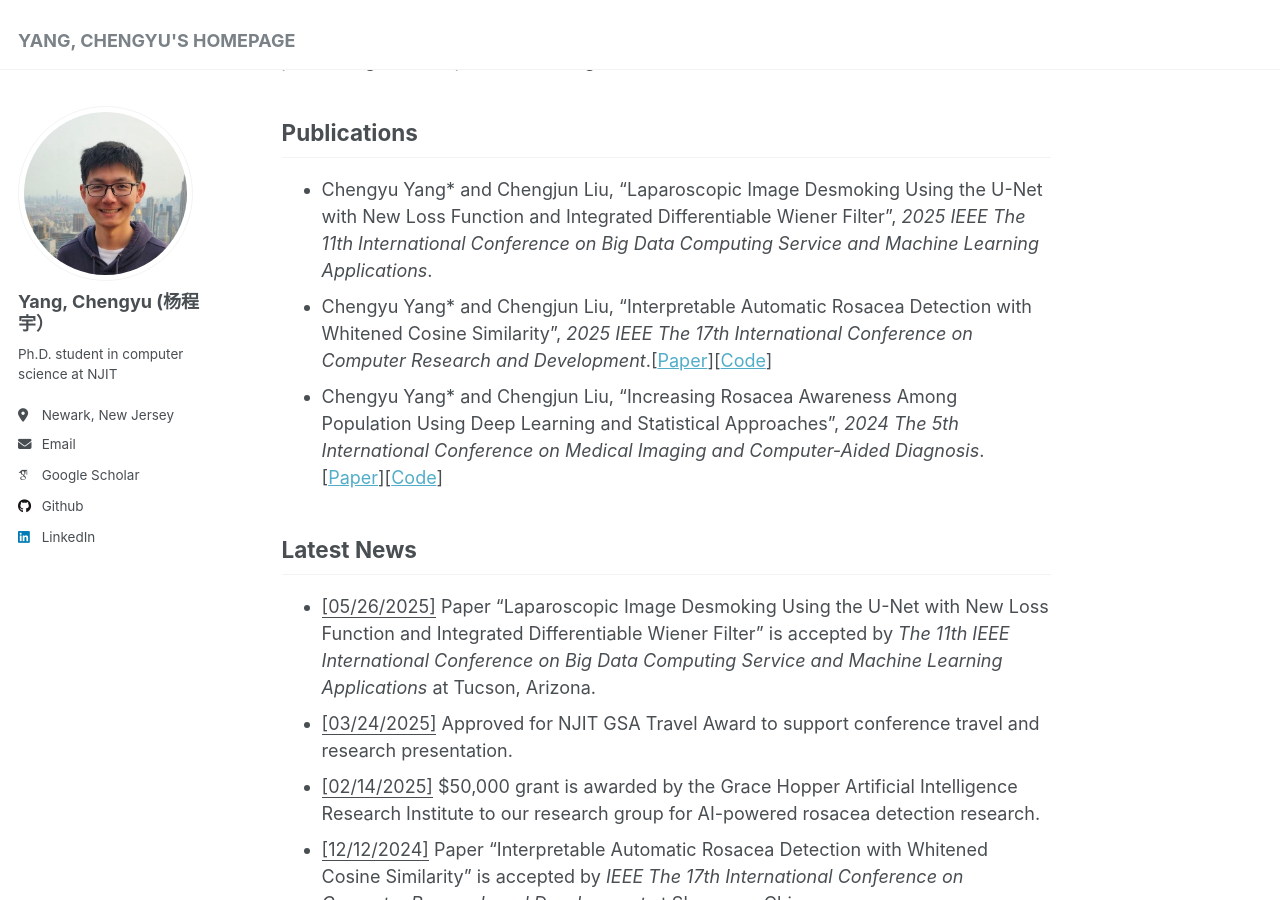
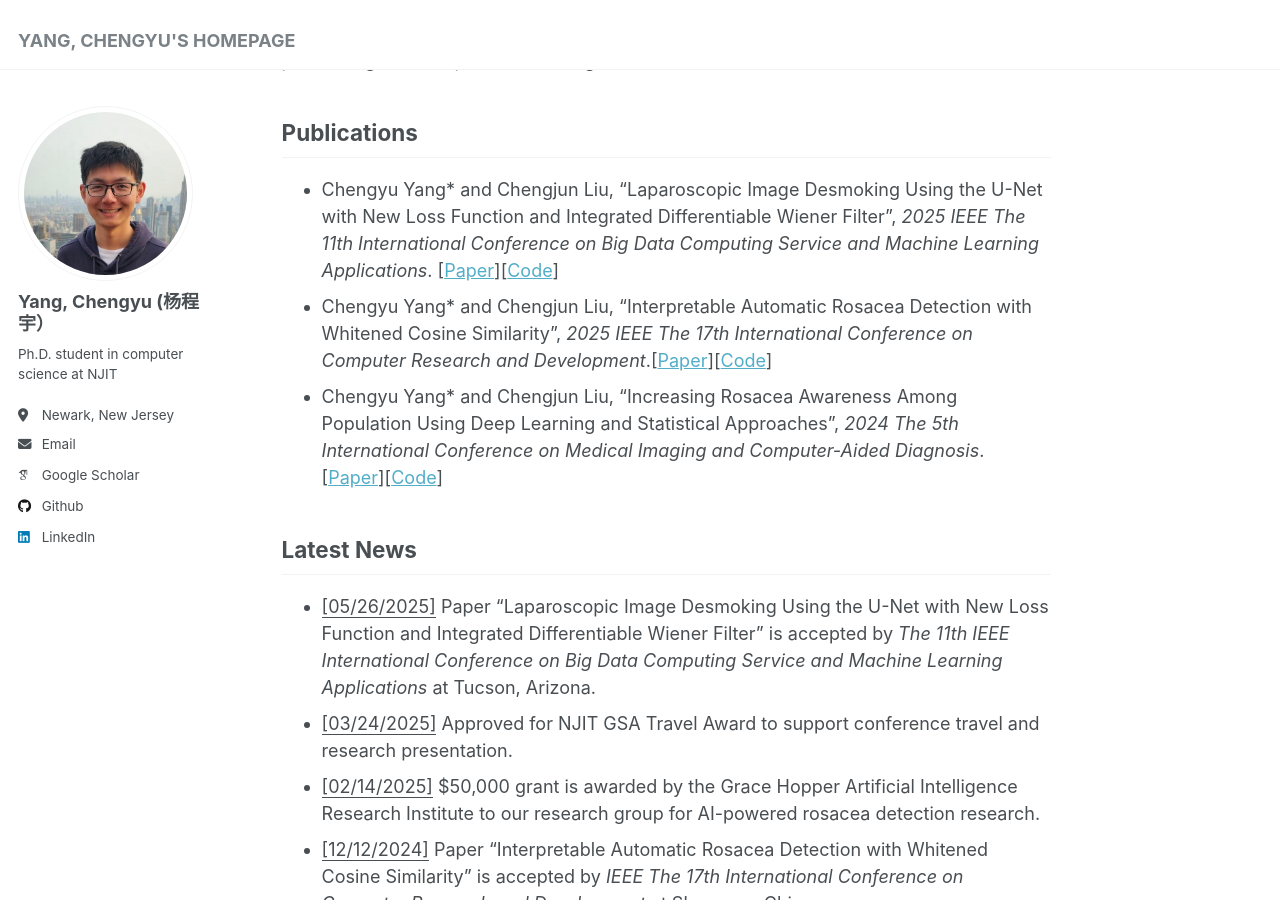
Before and after one commit to chengyuyang-njit/chengyuyang-njit.github.io, a Jekyll site: the page built from _pages/about.md, in a window 1280 px wide and 900 px high, scrolled down 332 px. Built offline with Jekyll 4.4.1, drawn with Linux system fonts in a browser that asks for light colours; some web fonts are replaced.

Commit message:
Update about.md

```diff
--- a/_pages/about.md
+++ b/_pages/about.md
@@ -15,7 +15,7 @@ Machine learning, particularly statistical learning and its application in medic
 
 Publications
 ------
-- Chengyu Yang* and Chengjun Liu, "Laparoscopic Image Desmoking Using the U-Net with New Loss Function and Integrated Differentiable Wiener Filter", <em>2025 IEEE The 11th International Conference on Big Data Computing Service and Machine Learning Applications</em>.
+- Chengyu Yang* and Chengjun Liu, "Laparoscopic Image Desmoking Using the U-Net with New Loss Function and Integrated Differentiable Wiener Filter", <em>2025 IEEE The 11th International Conference on Big Data Computing Service and Machine Learning Applications</em>. [[Paper](https://arxiv.org/pdf/2505.21634)][[Code](https://github.com/chengyuyang-njit/ICCRD-2025)]
 - Chengyu Yang* and Chengjun Liu, "Interpretable Automatic Rosacea Detection with Whitened Cosine Similarity", <em>2025 IEEE The 17th International Conference on Computer Research and Development</em>.[[Paper](https://ieeexplore.ieee.org/document/10962992)][[Code](https://github.com/chengyuyang-njit/ICCRD-2025)]
 - Chengyu Yang* and Chengjun Liu, "Increasing Rosacea Awareness Among Population Using Deep Learning and Statistical Approaches", <em>2024 The 5th International Conference on Medical Imaging and Computer-Aided Diagnosis</em>.
 [[Paper](https://link.springer.com/content/pdf/10.1007/978-981-96-3863-5_11.pdf)][[Code](https://github.com/chengyuyang-njit/rosacea_detection)]
```
